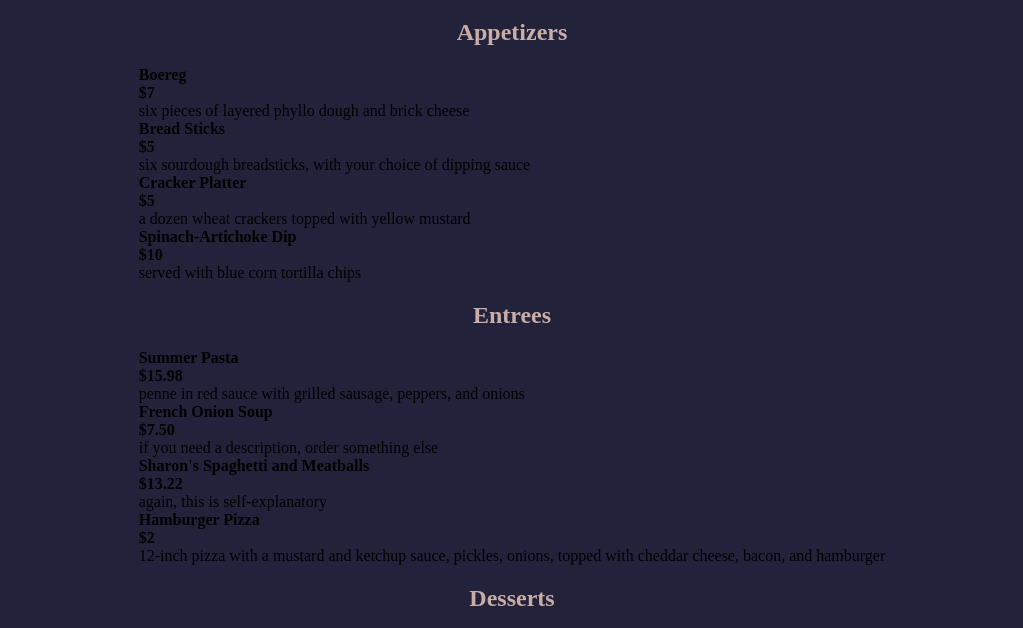
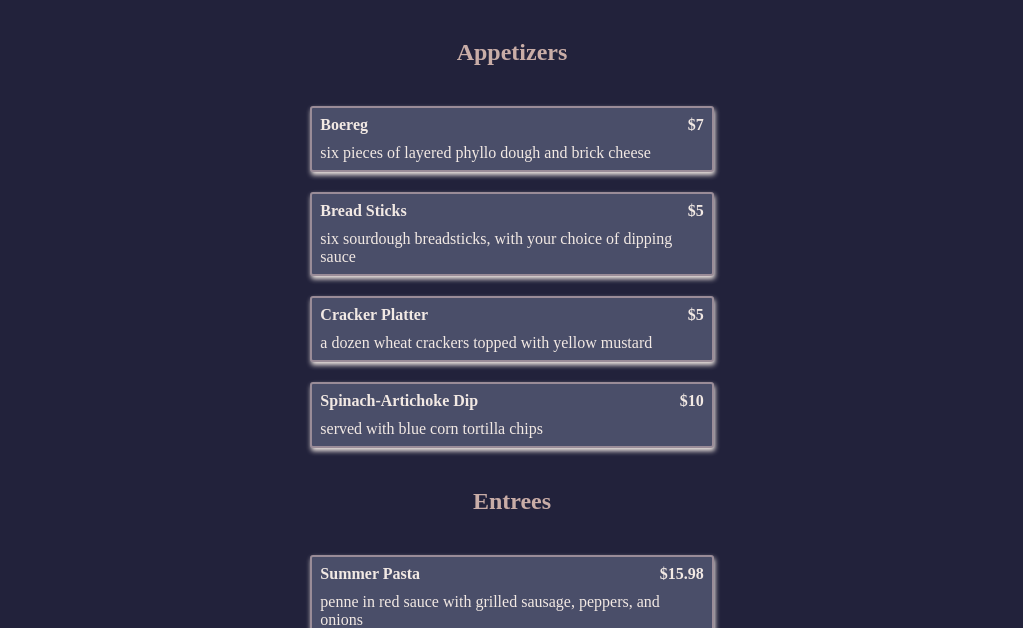
Before and after one commit to aburke76/Restaurant-Page, a website built with webpack: page src/index.html in a window 1280 px wide. Both pictures are taken after a click on the button "Menu". Shown: the part 135-763 px from the top of the page, without its empty margins (128-1151 px from the left). Built offline with nearby package versions, Linux system fonts and the light colour scheme; a web font is replaced by a local one.

Commit message:
styled menu

```diff
--- a/src/styles.css
+++ b/src/styles.css
@@ -100,6 +100,31 @@ button {
     border-radius: 2rem;
 }
 
+.food-container {
+    display: flex;
+    flex-direction: column;
+    align-items: center;
+    gap: 20px;
+    margin-top: 20px;
+}
+
+#item-container {
+    display: flex;
+    flex-direction: column;
+    padding: 8px;
+    gap: 10px;
+    color: var(--cream);
+    border: 2px solid var(--lavender);
+    background-color: var(--purple);
+    border-radius: 3px;
+    box-shadow: 1px 3px 5px;
+    width: 50%;
+}
+
+.item-price {
+    display: flex;
+    justify-content: space-between;
+}
 #active {
     background-color: var(--lavender);
     color: var(--dark-purple);
```
